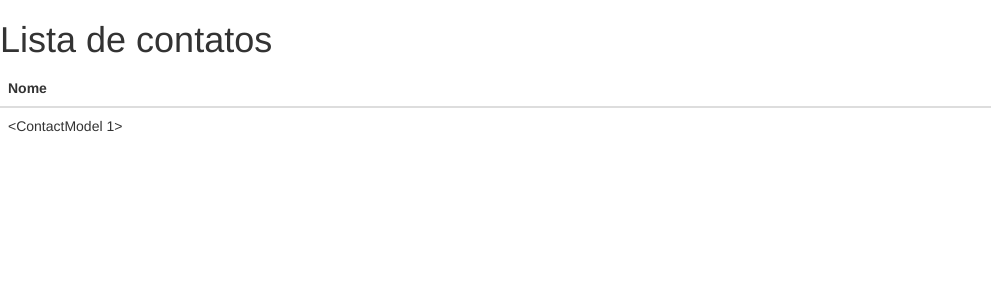
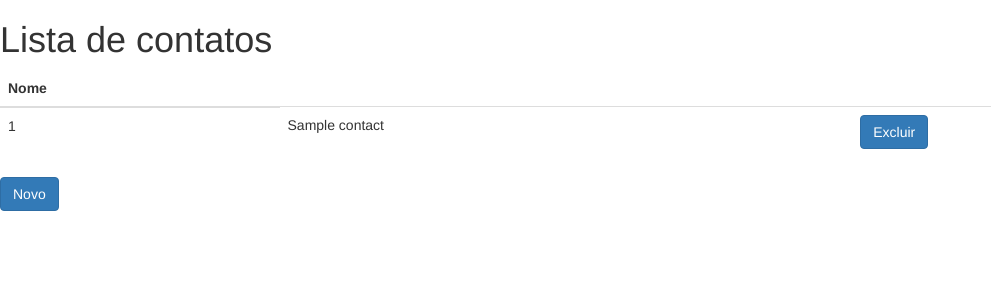
Before and after one commit to JoaoPauloCloud/SWB.python, a Flask app: page /contacts in a window 1280 px wide. Shown: the top 300 px of the page, without its empty margins (0-991 px from the left). Run offline with Flask 2, Linux system fonts and the light colour scheme; tables that the repository leaves empty hold one stand-in row (values such as "Sample post"); some libraries are stand-ins or nearby versions.

Commit message:
Fim_Videos

```diff
--- a/manage.py
+++ b/manage.py
@@ -5,6 +5,7 @@ manager = Manager(create_app)
 
 @manager.command
 def init_db():
+    db.drop_all()
     db.create_all()
 
 if __name__ == '__main__':
--- a/swbpacote/__init__.py
+++ b/swbpacote/__init__.py
@@ -6,6 +6,9 @@ db = SQLAlchemy()
 
 def create_app():
     app = Flask(__name__)
+
+    app.config['ENV'] = 'development'
+    app.config['DEBUG'] = True
     app.config['SQLALCHEMY_DATABASE_URI'] = 'sqlite:///biblioteca.db'
     app.config['SQLALCHEMY_TRACK_MODIFICATIONS'] = False
     app.config['SECRET_KEY'] = 'UmaChaveQualquer'
--- a/swbpacote/templates/contact/list.html
+++ b/swbpacote/templates/contact/list.html
@@ -7,11 +7,21 @@
     <th scope="col">Nome</th>
   </thead>
   <tbody>
-              {% for contact in contacts%}
+    {% for contact in contacts %}
     <tr>
-                  <td>{{ contact }}</td>
+      <td>{{ contact.id }}</td>
+      <td>{{ contact.name }}</td>
+      <td>
+        <form action="{{ url_for('contacts.list', id=contact.id) }}" method="POST">
+          <input class="btn btn-primary" type="submit" value="Excluir"
+            onclick="return confirm('Tem certeza que deseja excluir esse contato?');" />
+        </form>
+      </td>
     </tr>
-            {% endfor%}
+    {% endfor %}
   </tbody>
 </table>
+<form action="{{url_for('contacts.new')}}" method="GET">
+  <input class="btn btn-primary" type="submit" value="Novo" />
+</form>
 {% endblock %}
--- a/swbpacote/views/contact.py
+++ b/swbpacote/views/contact.py
@@ -1,26 +1,56 @@
-from flask.templating import render_template_string
 from flask.views import MethodView
-from flask import render_template
+from flask import render_template, redirect, url_for, abort
 
 from flask_wtf import FlaskForm
-from flask_wtf.recaptcha import validators
-from wtforms.fields.core import StringField
-from wtforms.validators import DataRequired
+from wtforms import StringField, SubmitField
+from wtforms.validators import DataRequired, Length
 
 from swbpacote.models.model import ContactModel
 
+class ContactForm(FlaskForm):
+            name = StringField(
+                'Nome',
+                validators=[DataRequired(),
+                            Length(min=5, max=100,
+                                message="Esse campo deve ter entre 5 e 100 caracteres."
+                            )
+                        ]
+            )
+            btn_save = SubmitField('Salvar')
 
-class ContactView(MethodView):
+
+
+class ContactListDeleteView(MethodView):
     def get(self):
         contacts = ContactModel.query.order_by(ContactModel.name).all()
-
         return render_template('contact/list.html', contacts=contacts)
 
-class ContactNew(MethodView):
+    def post(self, id):
+        if not id:
+            abort(404, "Contato inexistente.")
+
+        contact = ContactModel.query.get(id)
+        if not contact:
+            abort(404, "Contato inexistente.")
+
+        contact.delete()
+        return redirect(url_for('contacts.list'))
+
+
+class ContactNewView(MethodView):
     def get(self):
-        class ContactForm(FlaskForm):
-            name = StringField('name', validators=[DataRequired()])
         form = ContactForm()
         return render_template('contact/new.html', form=form)
-contact = ContactView.as_view('list')
-contact_new = ContactNew.as_view('new')
+
+    def post(self):
+        form = ContactForm()
+
+        if form.validate_on_submit():
+            contact = ContactModel(name=form.name.data)
+            contact.save()
+            return redirect(url_for('contacts.list'))
+        return render_template('contact/new.html', form=form)
+
+
+contact = ContactListDeleteView.as_view('list')
+contact_new = ContactNewView.as_view('new')
```
Also changed, not shown: swbpacote/models/model.py (+13 -1 lines), swbpacote/templates/contact/new.html (+1 -6 lines), swbpacote/url.py (+4 -5 lines), swbpacote/biblioteca.db. Lines whose indentation alone changed are shown as unchanged.
